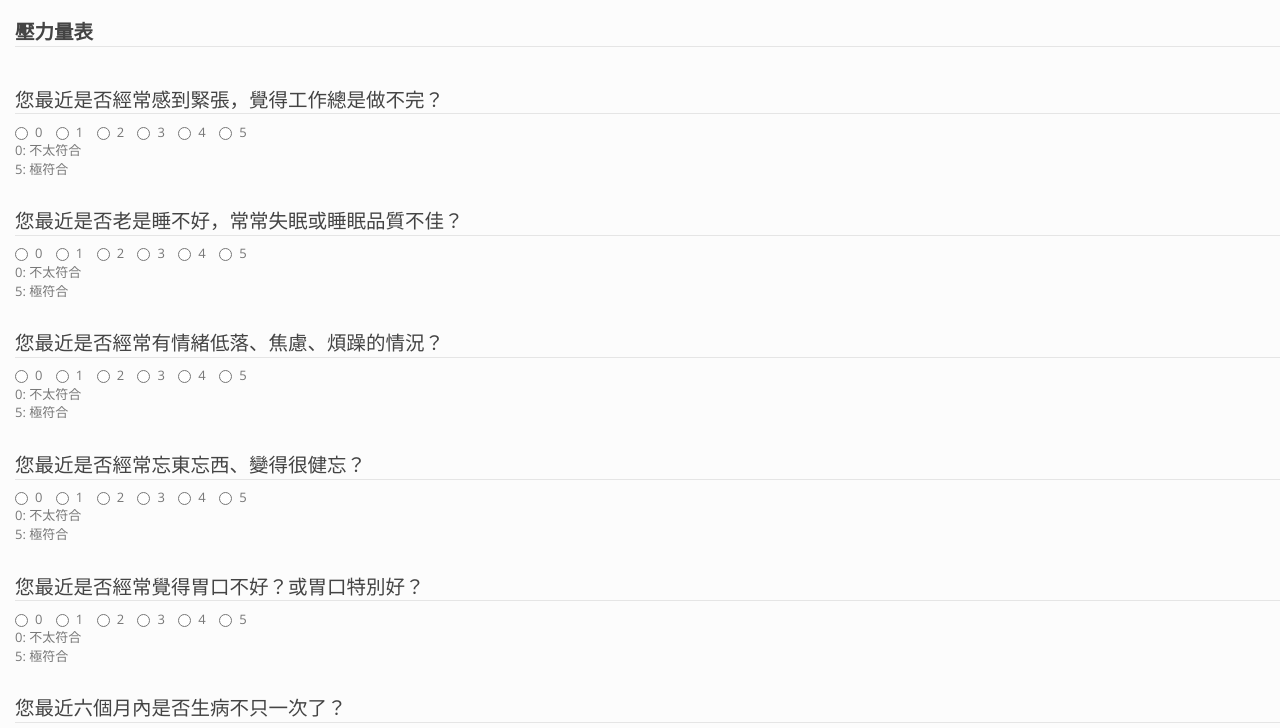
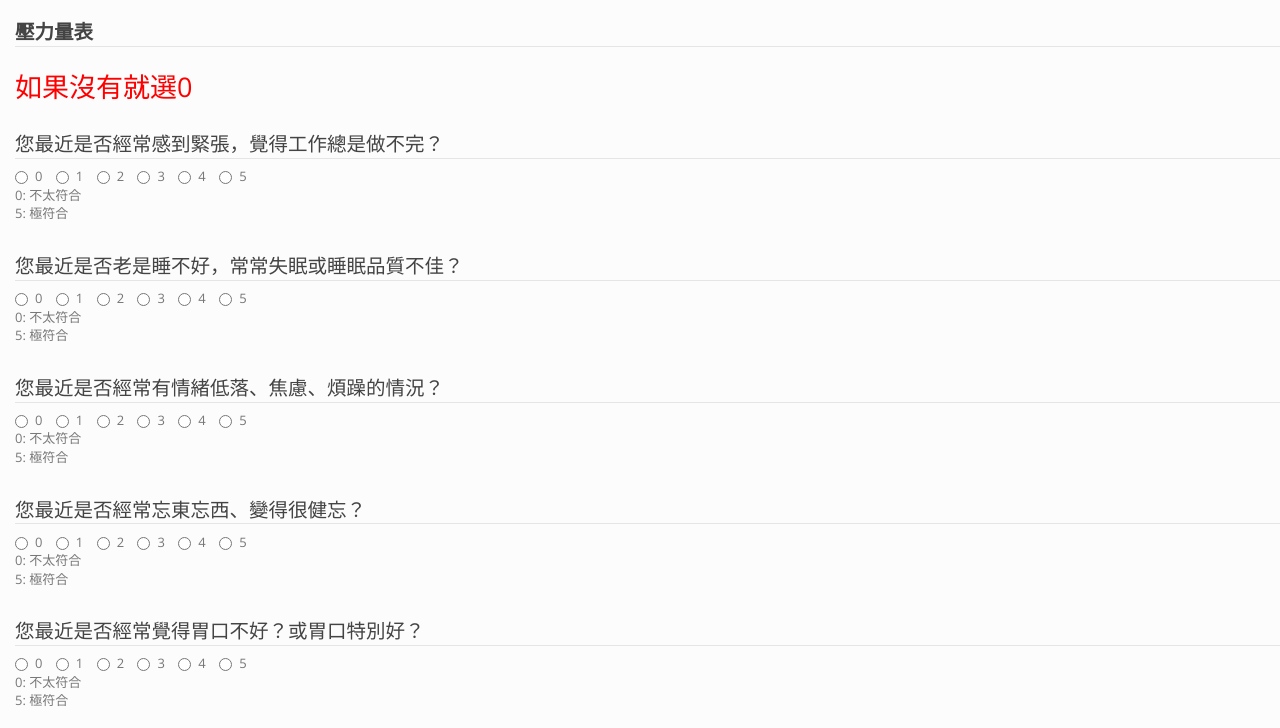
Before and after one commit to TWTom041/pressure-form, a plain HTML site: page index.html in a window 1280 px wide. Shown: the part 53-781 px from the top of the page. Drawn offline with nearby package versions, Linux system fonts and the light colour scheme; some packages are replaced by stand-ins of ours; a script that the page names is missing.

Commit message:
Update index.html

```diff
--- a/index.html
+++ b/index.html
@@ -22,7 +22,7 @@
           <fieldset>
               <legend for="580934267" style="font-weight: bold;">壓力量表</legend>
               <div class="form-group">
-                <h2 style="color: red;"></h2>
+                <h2 style="color: red;">如果沒有就選0</h2>
               </div>
           </fieldset>
 
```
